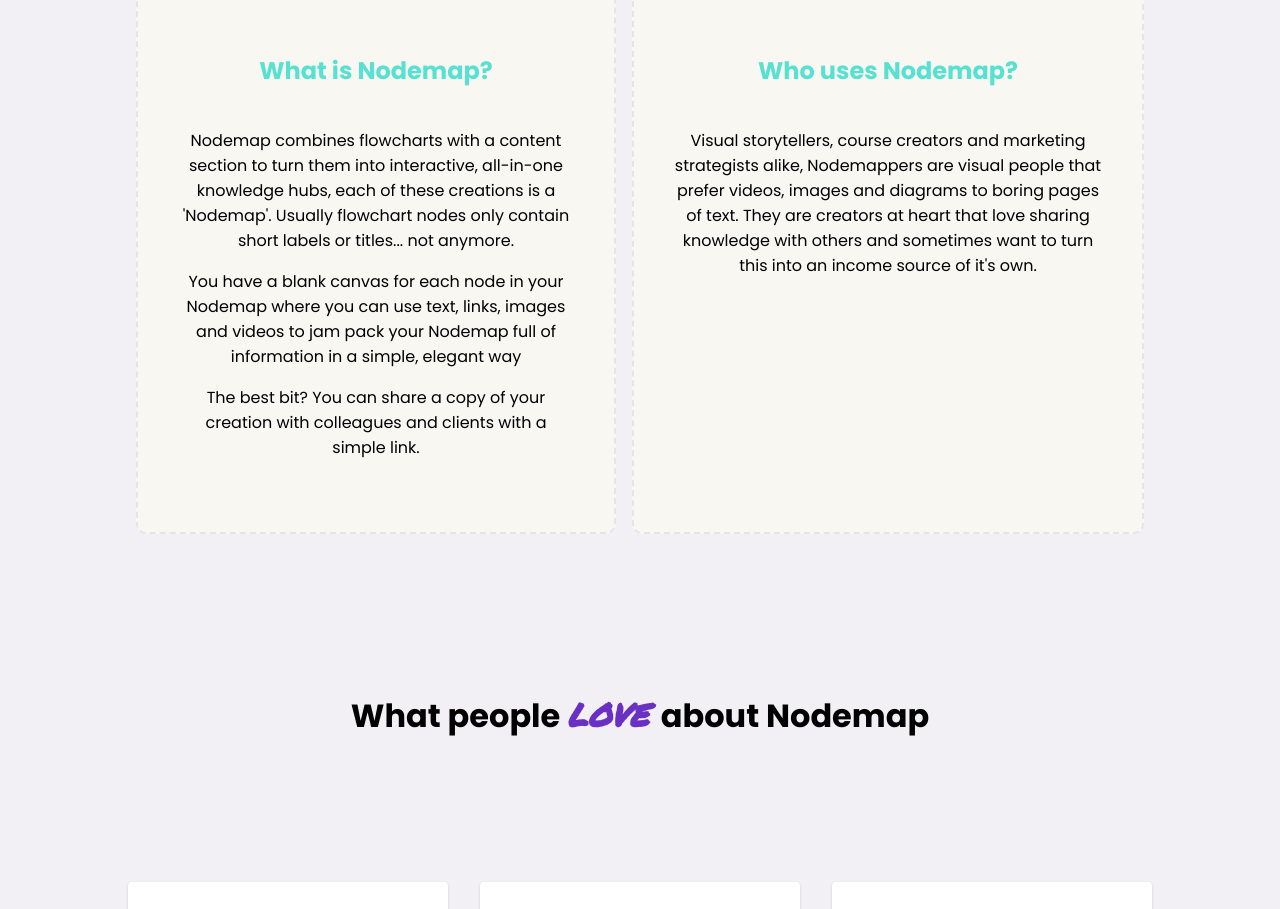
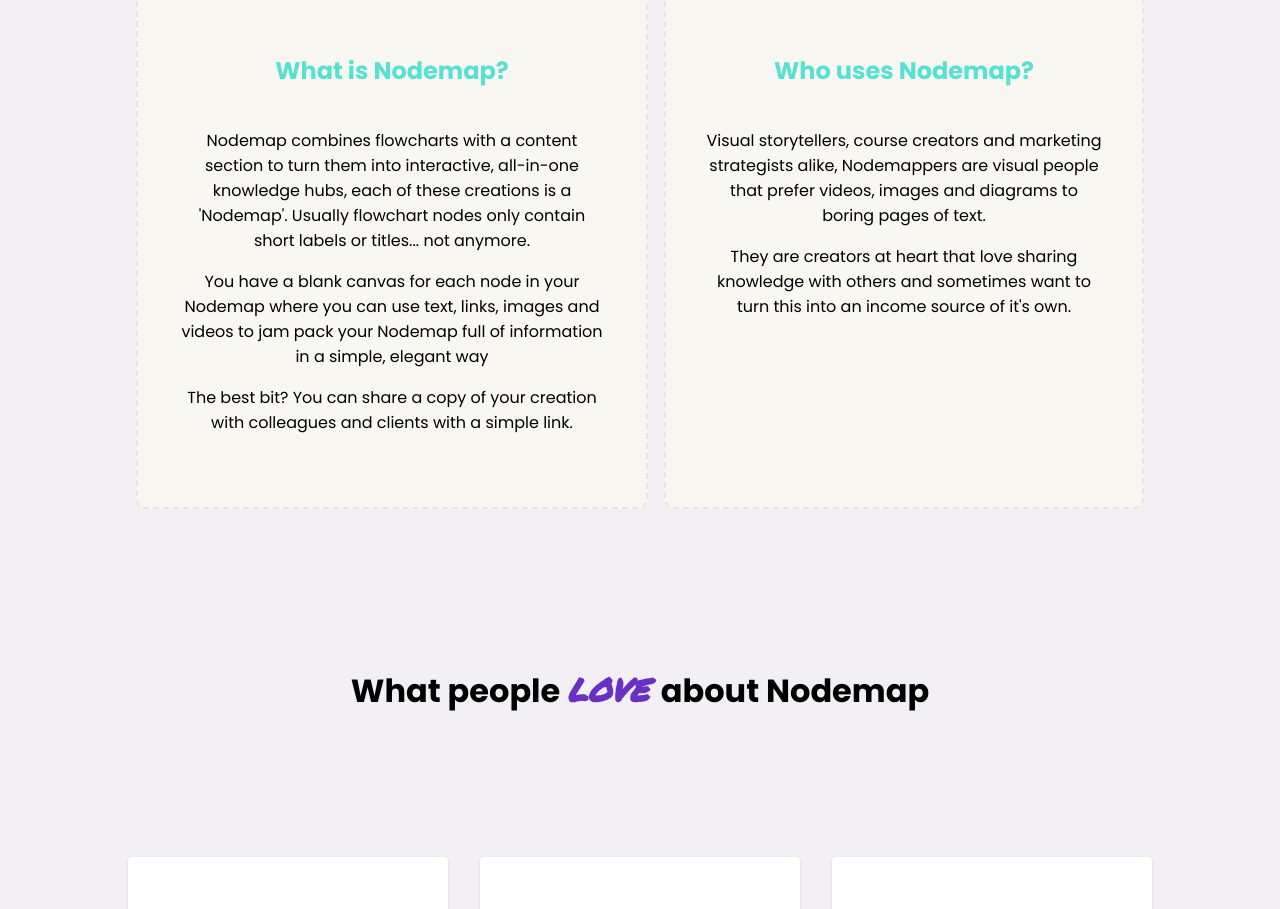
Before and after one commit to nikhilol/NodemapLandingPage, a Next.js app: page / in a window 1280 px wide. Shown: the part 802-1711 px from the top of the page. Built offline with nearby package versions, Linux system fonts and the light colour scheme.

Commit message:
Paragraph fix

```diff
--- a/pages/index.js
+++ b/pages/index.js
@@ -63,7 +63,8 @@
                   </div>
                   <div clasName={styles.NodemapInfoBlock}>
                     <h2 className={styles.NodemapInfoTitle}>Who uses Nodemap?</h2>
-                    <p className={styles.NodemapInfoContent}>{"Visual storytellers, course creators and marketing strategists alike, Nodemappers are visual people that prefer videos, images and diagrams to boring pages of text. They are creators at heart that love sharing knowledge with others and sometimes want to turn this into an income source of it's own."}</p>
+                    <p className={styles.NodemapInfoContent}>{"Visual storytellers, course creators and marketing strategists alike, Nodemappers are visual people that prefer videos, images and diagrams to boring pages of text."}</p>
+                    <p className={styles.NodemapInfoContent}>{"They are creators at heart that love sharing knowledge with others and sometimes want to turn this into an income source of it's own."}</p>
                   </div>
               </div>
           </div>
```
